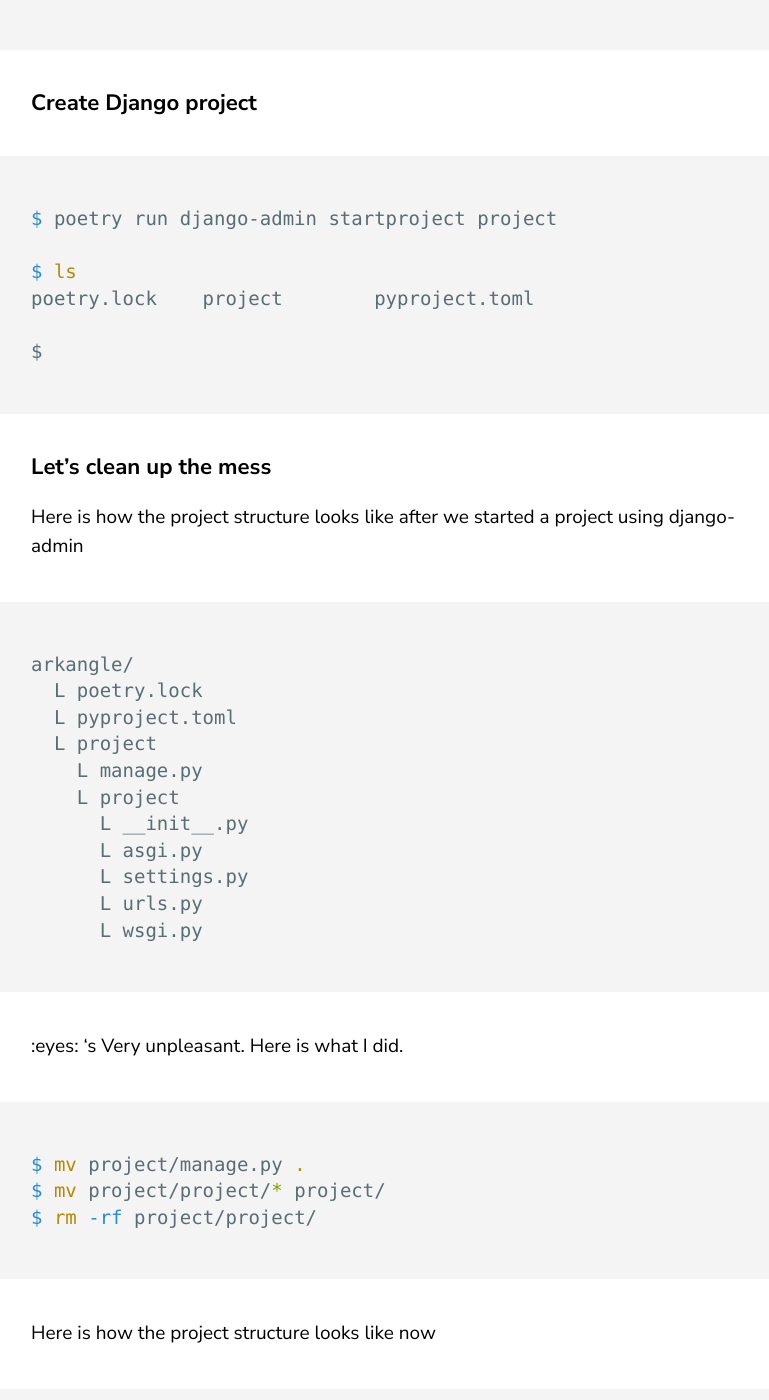
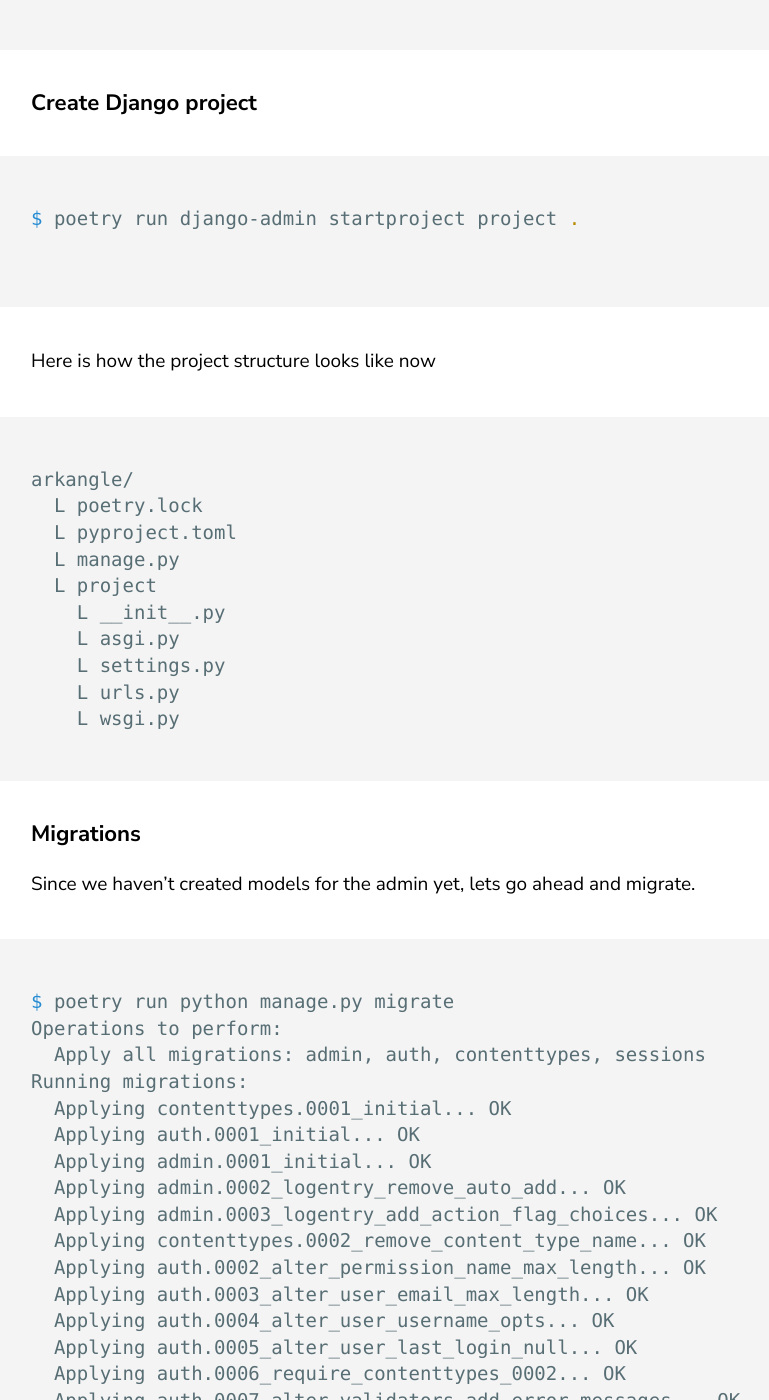
Before and after one commit to proxyroot/proxyroot.github.io, a Jekyll site: the page built from _posts/2020-05-13-django-poetry.markdown, in a window 1280 px wide and 1400 px high, scrolled down 2891 px. Shown: the whole window, without its empty margins (69-838 px from the left). Built offline with Jekyll 4.4.1, drawn with Linux system fonts in a browser that asks for light colours.

Commit message:
Remove stuff
Improve content

````diff
--- a/_posts/2020-05-13-django-poetry.markdown
+++ b/_posts/2020-05-13-django-poetry.markdown
@@ -95,38 +95,8 @@
 ### Create Django project
 
 ```bash
-$ poetry run django-admin startproject project
+$ poetry run django-admin startproject project .
 
-$ ls
-poetry.lock    project        pyproject.toml
-
-$
-```
-
-### Let's clean up the mess
-
-Here is how the project structure looks like after we started a project using django-admin
-
-```bash
-arkangle/
-  L poetry.lock
-  L pyproject.toml
-  L project
-    L manage.py
-    L project
-      L __init__.py
-      L asgi.py
-      L settings.py
-      L urls.py
-      L wsgi.py
-```
-
-:eyes: 's Very unpleasant. Here is what I did.
-
-```bash
-$ mv project/manage.py .
-$ mv project/project/* project/
-$ rm -rf project/project/
 ```
 
 Here is how the project structure looks like now
````
